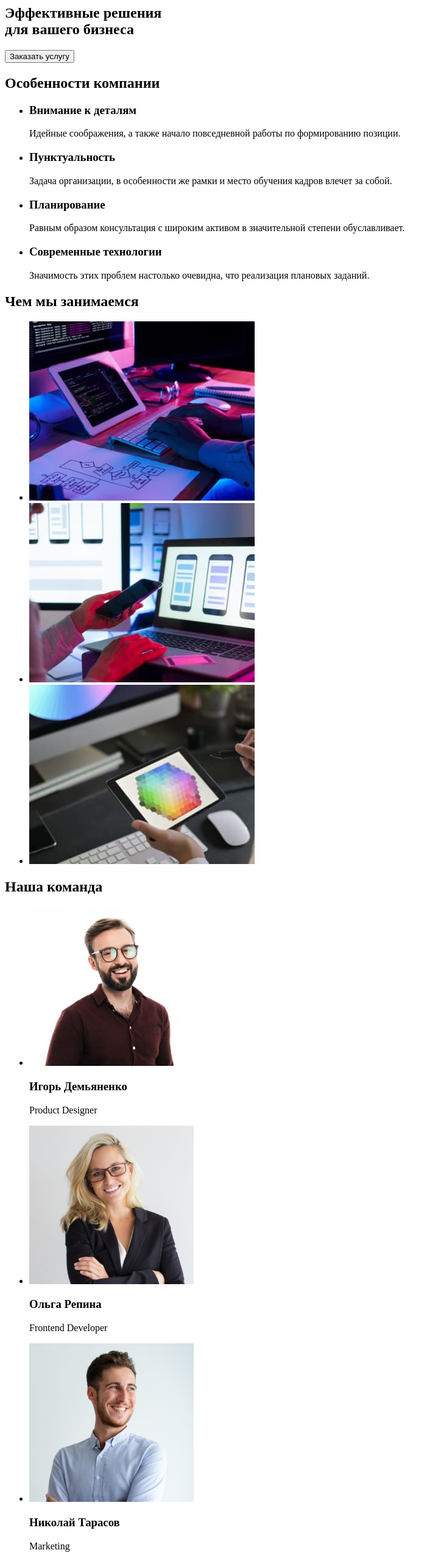
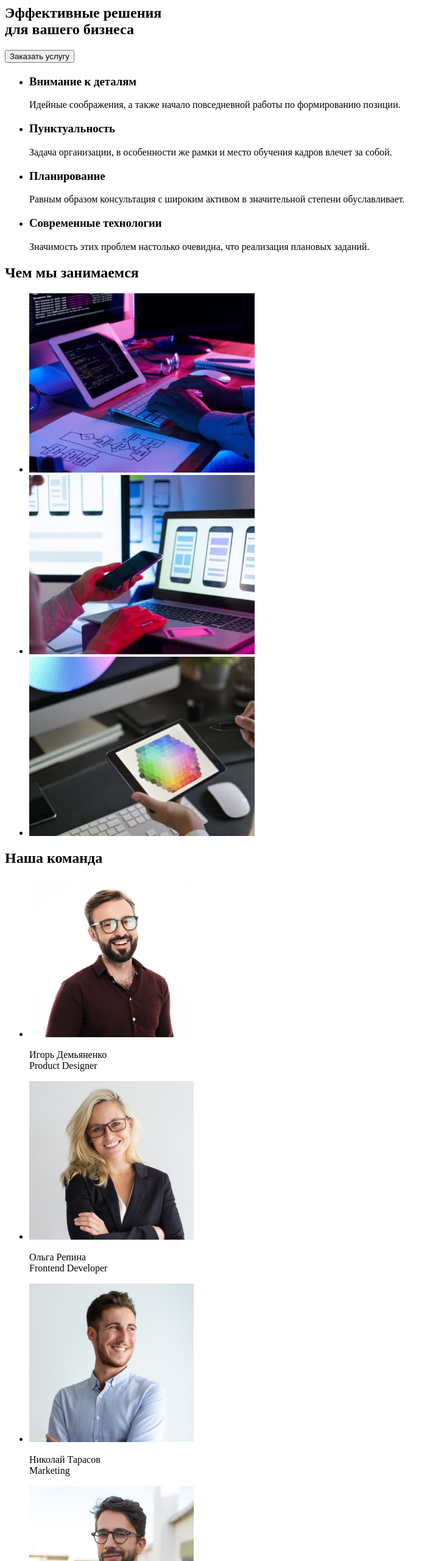
Before and after one commit to OlhaPry/goit-markup-hw-01, a plain HTML site: page index.html in a window 1280 px wide. Shown: the part 160-2720 px from the top of the page at 61% size, without its empty margins (0-719 px from the left). Drawn offline with Linux system fonts and the light colour scheme.

Commit message:
Виправила згідно зауважень

```diff
--- a/index.html
+++ b/index.html
@@ -31,7 +31,7 @@
             </section>
                 <!--Особливості-->
             <section>
-                <h2>Особенности компании</h2>
+                <h2></h2>
                 <ul>
                     <li>
                         <h3>Внимание к деталям</h3>
@@ -75,37 +75,35 @@
                 <ul>
                     <li>
                         <img src="./img/img.jpg" alt="співробітник"width="270">
-                        <h3>Игорь Демьяненко</h3>
-                        <p>Product Designer</p>
+                        <p>Игорь Демьяненко<br>Product Designer</p>
 
                     </li>
                     <li>
                         <img src="./img/img(1).jpg"alt="співробітник"width="270">
-                        <h3>Ольга Репина</h3>
-                        <p>Frontend Developer</p>
+                        <p>Ольга Репина<br>Frontend Developer</p>
                     </li>
                     <li>
                         <img src="./img/img(2).jpg"alt="співробітник"width="270">
-                        <h3>Николай Тарасов</h3>
-                        <p>Marketing</p>
+                        <p>Николай Тарасов<br>Marketing</p>
                     </li>
                     <li>
                         <img src="./img/img(3).jpg"alt="співробітник"width="270">
-                        <h3>Михаил Ермаков</h3>
-                        <p>UI Designer</p>
+                        <p>Михаил Ермаков<br>UI Designer</p>
                     </li>
                 </ul>
             </section>
         </main>
             <!--Підвал-->
+        <div>
             <footer>
                 <a href="">WebStudio</a>
                 <address>
                     <ul>
-                        <li><a href="">г. Киев, пр-т Леси Украинки, 26</a></li>
+                        <li>г. Киев, пр-т Леси Украинки, 26</li>
                         <li><a href="mailto:info@devstudio.com">info@example.com</a></li>
                         <li><a href="tel:+380961111111">+38 099 111 11 11</a></li>
                     </ul>
                 </address>
             </footer>
+        </div>
 </body>
```
